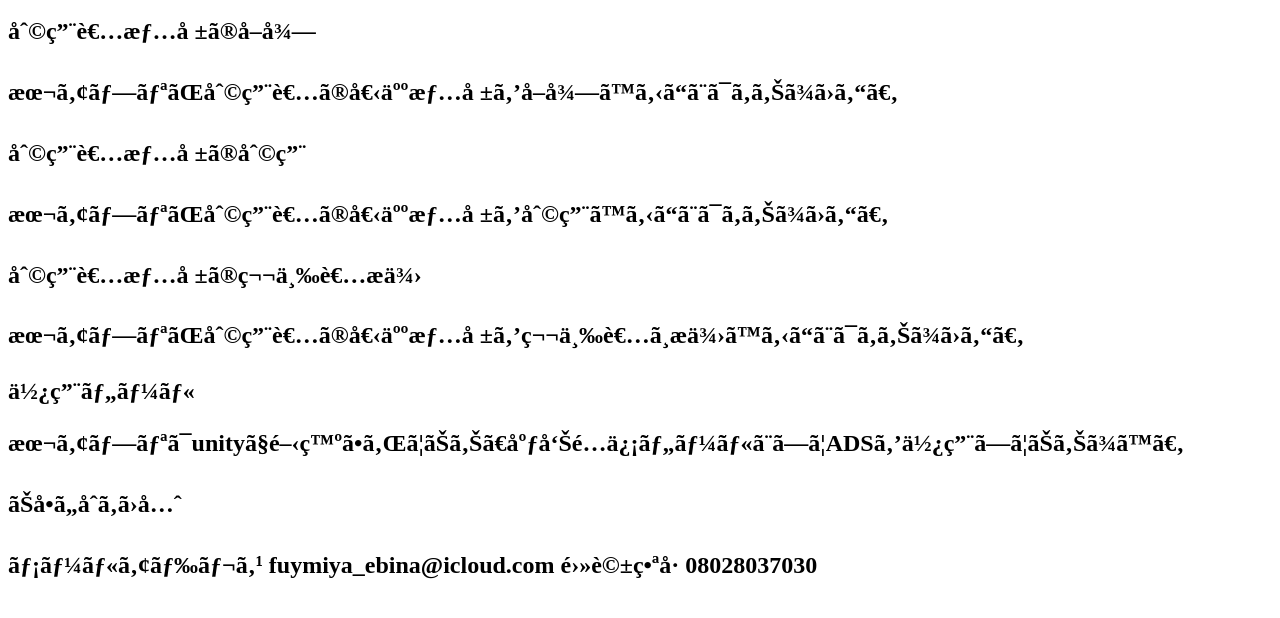
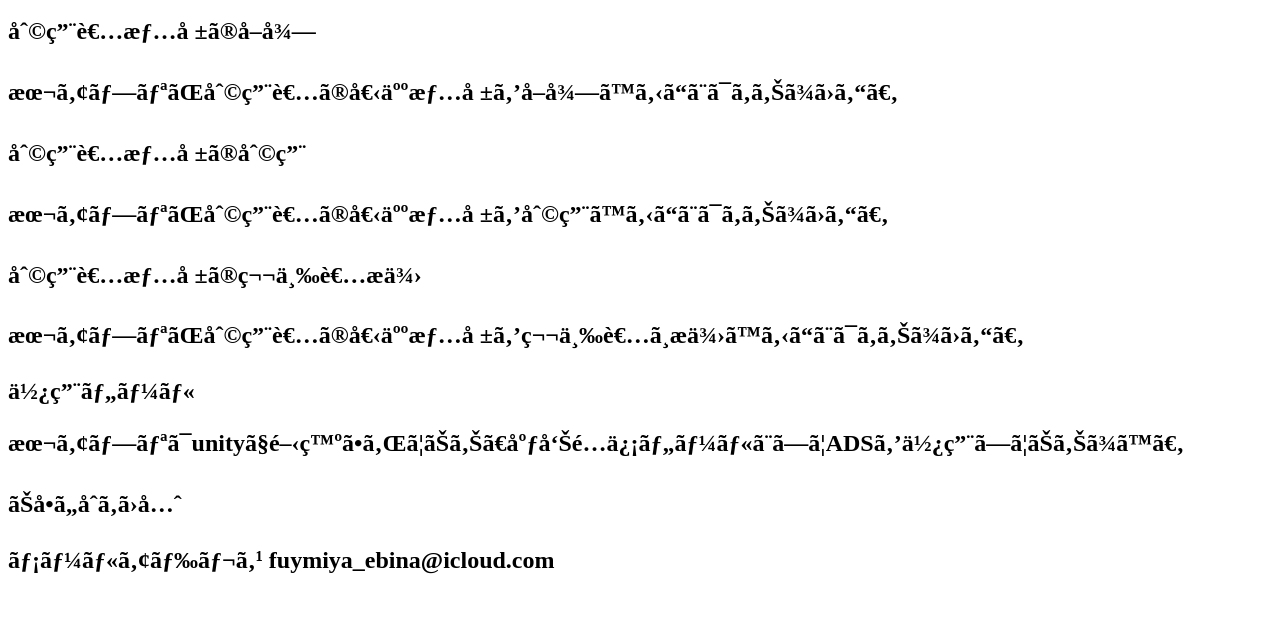
Before and after one commit to civetta2114/newcivetta, a plain HTML site: page index.html in a window 1280 px wide. Shown: the part 84-702 px from the top of the page. Drawn offline with Linux system fonts and the light colour scheme.

Commit message:
Update index.html

```diff
--- a/index.html
+++ b/index.html
@@ -38,8 +38,6 @@
 <h2>
 メールアドレス
 fuymiya_ebina@icloud.com
-電話番号
-08028037030
 </h2>
 </body>
 </html>
```
